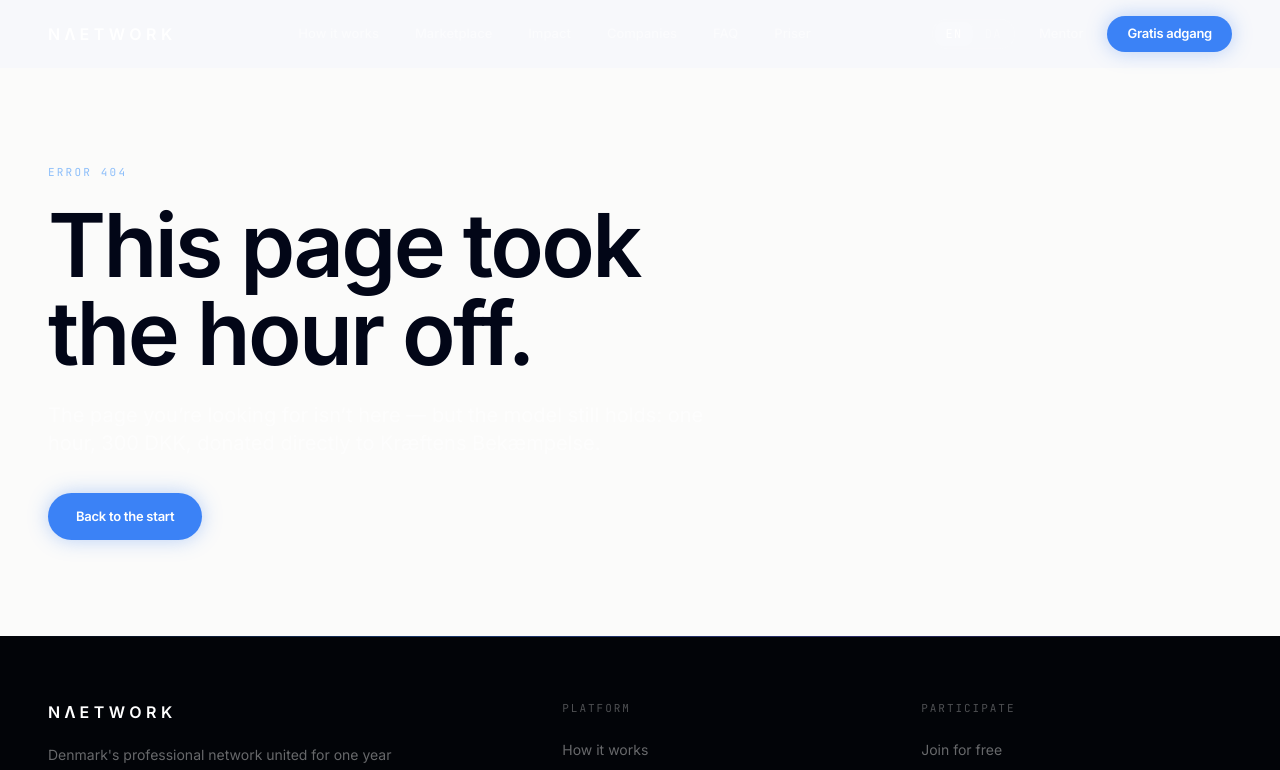
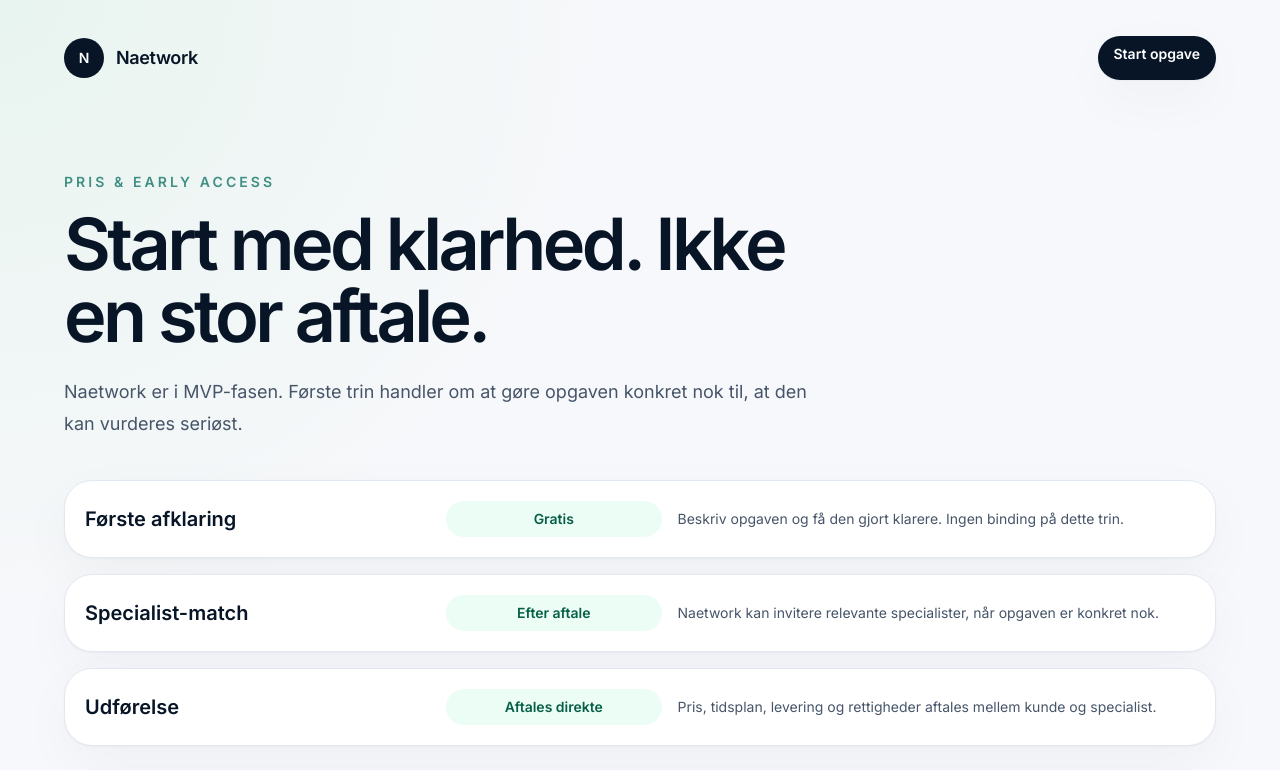
Before and after one commit to mikkelstreet-png/Naetwork, a Next.js app: page /pris in a window 1280 px wide. Before the commit this address had no page. Shown: the top 770 px of the page. Built offline with nearby package versions, Linux system fonts and the light colour scheme.

Commit message:
Add pricing early access route

```diff
--- /dev/null
+++ b/app/pris/page.tsx
@@ -0,0 +1,5 @@
+import { PricingEarlyAccess } from "@/components/PricingEarlyAccess";
+
+export default function PrisPage() {
+  return <PricingEarlyAccess />;
+}
```
